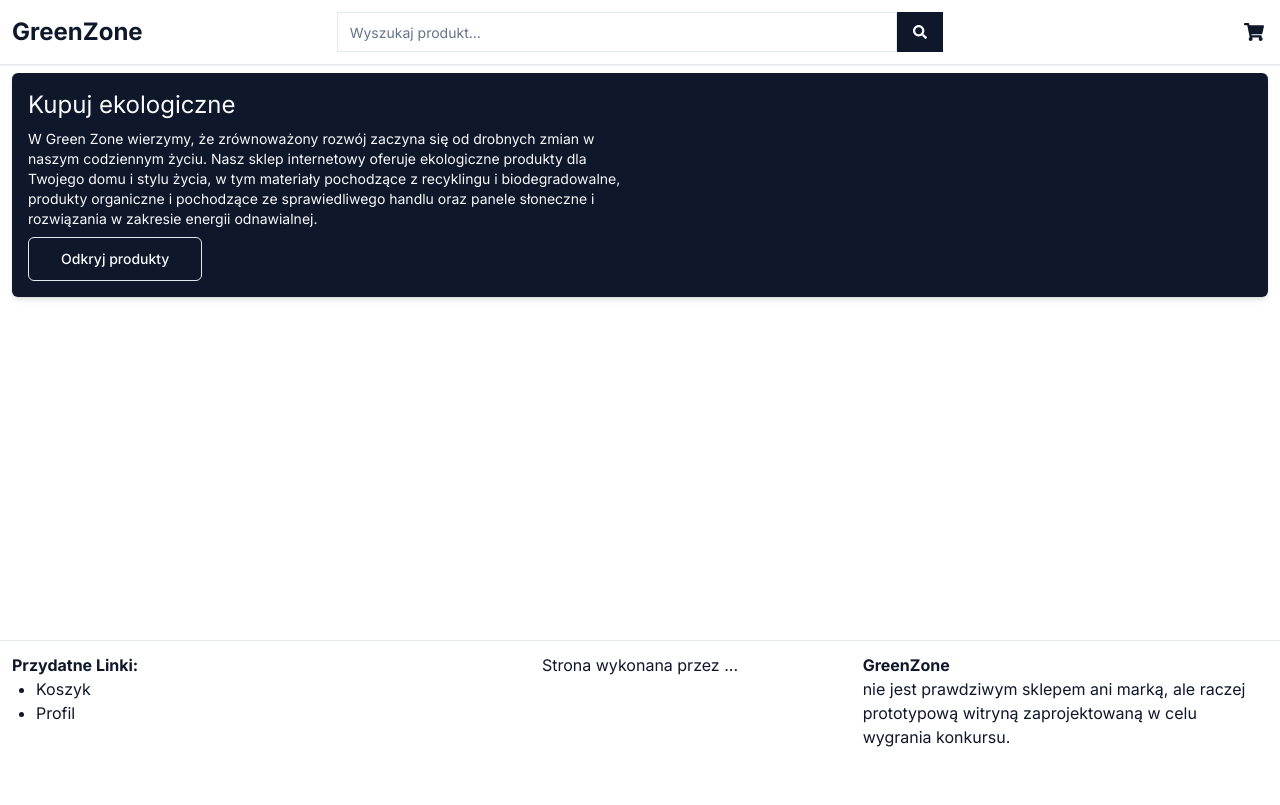
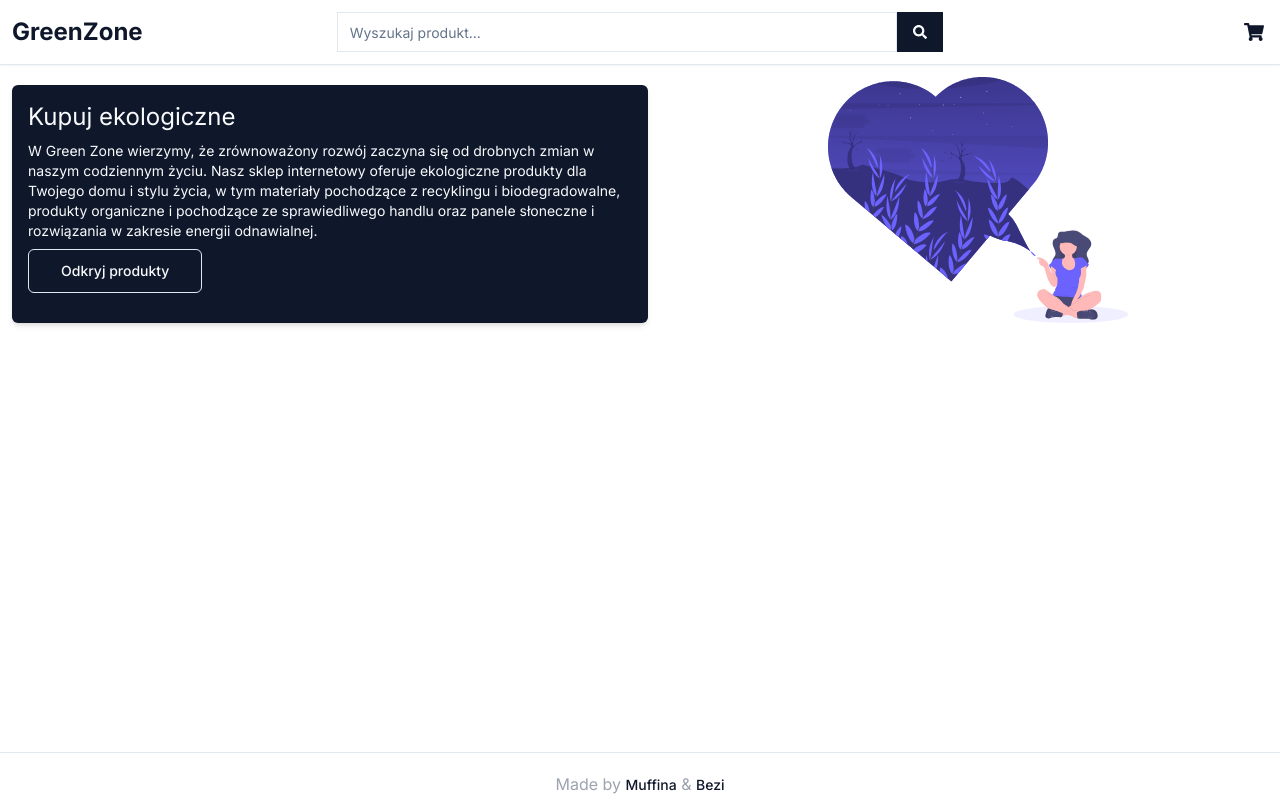
Before and after one commit to Muffinaa/ecoStrona, a Next.js app: page / in a window 1280 px wide. Built offline with nearby package versions, Linux system fonts and the light colour scheme.

Commit message:
jakies zmiany, jestem zbyt zmeczony zeby je opisac

```diff
--- a/app/layout.tsx
+++ b/app/layout.tsx
@@ -20,7 +20,7 @@ export default function RootLayout({
       <body className={inter.className}>
         <div className="min-h-screen relative">
           <Navbar />
-          <div className="pb-[10rem]">
+          <div className="pb-[3rem]">
             {children}
           </div>
           <Footer />
--- a/app/page.tsx
+++ b/app/page.tsx
@@ -1,18 +1,23 @@
 import { Button } from '@/components/ui/button'
+import CoolSVG from '@/assets/undraw_heartbroken_cble.svg'
+import Link from 'next/link'
+import Image from 'next/image'
 
 export default function Home() {
   return (
     <>
-      <section className="bg-primary text-primary-foreground p-4 mx-3 mt-2 rounded-md shadow-md flex flex-col items-center md:block">
-        <h2 className="text-bold text-2xl mb-2 text-center md:text-left">Kupuj ekologiczne</h2>
-        <div className="md:flex mb-2 ">
-          <p className="text-bold flex-1  text-sm text-justify md:text-left">W Green Zone wierzymy, że zrównoważony rozwój zaczyna się od drobnych zmian w naszym codziennym życiu. Nasz sklep internetowy oferuje ekologiczne produkty dla Twojego domu i stylu życia, w tym materiały pochodzące z recyklingu i biodegradowalne, produkty organiczne i pochodzące ze sprawiedliwego handlu oraz panele słoneczne i rozwiązania w zakresie energii odnawialnej.</p>
-        <div className="flex-1">
-          {/* Dodaj obrazek z undraw.co */}
+      <div className="flex justify-between gap-4">
+        <section className="flex-1 bg-primary text-primary-foreground p-4 mx-3 mt-2 rounded-md shadow-md flex flex-col items-center md:block">
+          <h2 className="text-bold text-2xl mb-2 text-center md:text-left">Kupuj ekologiczne</h2>
+          <div className="md:flex mb-2 ">
+            <p className="text-bold flex-1  text-sm text-justify md:text-left">W Green Zone wierzymy, że zrównoważony rozwój zaczyna się od drobnych zmian w naszym codziennym życiu. Nasz sklep internetowy oferuje ekologiczne produkty dla Twojego domu i stylu życia, w tym materiały pochodzące z recyklingu i biodegradowalne, produkty organiczne i pochodzące ze sprawiedliwego handlu oraz panele słoneczne i rozwiązania w zakresie energii odnawialnej.</p>
+          </div>
+          <Link href={"/products"}><Button size={'lg'} variant={'outline'}>Odkryj produkty</Button></Link>
+        </section>
+        <div className="hidden md:flex justify-center  md:flex-1 ">
+          <Image src={CoolSVG} width={300} alt="Funny picture" />
         </div>
-        </div>
-        <Button size={'lg'} variant={'outline'}>Odkryj produkty</Button>
-      </section>
+      </div>
     </>
   )
 }
--- a/components/Footer.tsx
+++ b/components/Footer.tsx
@@ -1,42 +1,10 @@
-import Link from "next/link";
-
-interface FooterLink {
-    href: string;
-    text: string;
-}
-const footerLinks: FooterLink[] = [
-    {
-        href: '/cart',
-        text: 'Koszyk'
-    },
-    {
-        href: '/profile',
-        text: 'Profil'
-    }
-]
+import Link from 'next/link'
+import { Button } from '@/components/ui/button'
 
 function Footer() {
     return (
-        <footer className="border-border border-t p-3 gap-5 flex absolute bottom-0 w-full h-[10rem]">
-            <div className="flex-1">
-                <h3 className="font-bold">Przydatne Linki:</h3>
-                <ul>
-                    {footerLinks.map((a, index) => (
-                        <Link href={a.href} key={index}>
-                            <li className="list-disc ml-6 hover:underline ">{a.text}</li>
-                        </Link>
-                    ))
-                    }
-                </ul>
-            </div>
-            <div className="flex-1">
-                <p className="text-center">Strona wykonana przez ...</p>
-            </div>
-            <div className="flex-1">
-                <h1 className="font-bold select-none">GreenZone</h1>
-                <p className="">nie jest prawdziwym sklepem ani marką, ale raczej prototypową witryną zaprojektowaną w celu wygrania konkursu.</p>
-            </div>
-
+        <footer className="border-border border-t p-3 gap-5 absolute bottom-0 w-full h-[3rem]">
+            <h4 className="text-center text-gray-400">Made by <Link href={"https://github.com/muffinaa"}><Button className='p-0' variant={"link"}>Muffina</Button></Link> & <Link href={"https://github.com/https://github.com/Beziiii"}><Button className='p-0' variant={"link"}>Bezi</Button></Link></h4>
         </footer>
     )
 }
--- a/components/Navbar.tsx
+++ b/components/Navbar.tsx
@@ -18,7 +18,7 @@ const navbarLinks: NavbarLink[] = [
 
 function Navbar() {
   return (
-    <div className='bg-background border-b border-border shadow-sm p-3 flex items-center'>
+    <div className='bg-background border-b border-border shadow-sm p-3 flex items-center mb-3'>
       <div className='flex-1'>
         <Link href="/">
           <h1 className='text-2xl font-bold select-none'>GreenZone</h1>
--- /dev/null
+++ b/components/ProductCard.tsx
@@ -0,0 +1,38 @@
+import Image from "next/image";
+import { Badge, badgeVariants } from "@/components/ui/badge"
+import { Button } from "@/components/ui/button"
+import Link from "next/link";
+
+export interface ProductCardProps {
+    id: number;
+    name: string;
+    price: number;
+    image: string;
+    type: "Ubranie" | "Buty" |
+    "Kuchnia" | "Elektronika" |
+    "Meble" | "Ogród" |
+    "Nawóz" | "Rosliny"|
+    "Dla zwierząt" |
+    "Kosmetyki" | "Inne";
+    description: string;
+}
+
+function ProductCard(props: ProductCardProps) {
+    return (
+        <div className="shadow-md w-[350px] inline rounded-md">
+            <Image className="w-[350px] h-[200px] object-cover relative" src={props.image} alt={props.name} width={200} height={200} />
+            <div className="relative bottom-0 p-2 bg-background">
+                <div className="text-xl font-bold text-foreground">{props.name}</div>
+                <div className="text-muted-foreground overflow-hidden whitespace-pre text-ellipsis mb-2 max-h-[calc(1.5em*3)]">{props.description}</div>
+                <Link href={`/products/${props.id}`}><Button variant={"default"} className="absolute top-[-20px] right-[10px] hover:bg-muted-foreground">Zobacz</Button></Link>
+                <div className="flex justify-between">
+                    <div className="text-xl font-bold text-foreground">{props.price} zł</div>
+                    <Badge className="select-none" variant={'outline'}>{props.type}</Badge>
+                </div>
+
+            </div>
+        </div>
+    )
+}
+
+export default ProductCard
--- /dev/null
+++ b/components/ui/badge.tsx
@@ -0,0 +1,36 @@
+import * as React from "react"
+import { cva, type VariantProps } from "class-variance-authority"
+
+import { cn } from "@/lib/utils"
+
+const badgeVariants = cva(
+  "inline-flex items-center border rounded-full px-2.5 py-0.5 text-xs font-semibold transition-colors focus:outline-none focus:ring-2 focus:ring-ring focus:ring-offset-2",
+  {
+    variants: {
+      variant: {
+        default:
+          "bg-primary hover:bg-primary/80 border-transparent text-primary-foreground",
+        secondary:
+          "bg-secondary hover:bg-secondary/80 border-transparent text-secondary-foreground",
+        destructive:
+          "bg-destructive hover:bg-destructive/80 border-transparent text-destructive-foreground",
+        outline: "text-foreground",
+      },
+    },
+    defaultVariants: {
+      variant: "default",
+    },
+  }
+)
+
+export interface BadgeProps
+  extends React.HTMLAttributes<HTMLDivElement>,
+    VariantProps<typeof badgeVariants> {}
+
+function Badge({ className, variant, ...props }: BadgeProps) {
+  return (
+    <div className={cn(badgeVariants({ variant }), className)} {...props} />
+  )
+}
+
+export { Badge, badgeVariants }
--- a/next.config.js
+++ b/next.config.js
@@ -1,4 +1,15 @@
 /** @type {import('next').NextConfig} */
-const nextConfig = {}
+const nextConfig = {
+    images: {
+        remotePatterns: [
+          {
+            // Testing purpose
+            protocol: 'https',
+            hostname: 'picsum.photos',
+            port: '',
+          },
+        ],
+      },
+}
 
 module.exports = nextConfig
```
Also changed, not shown: assets/undraw_heartbroken_cble.svg (added).
